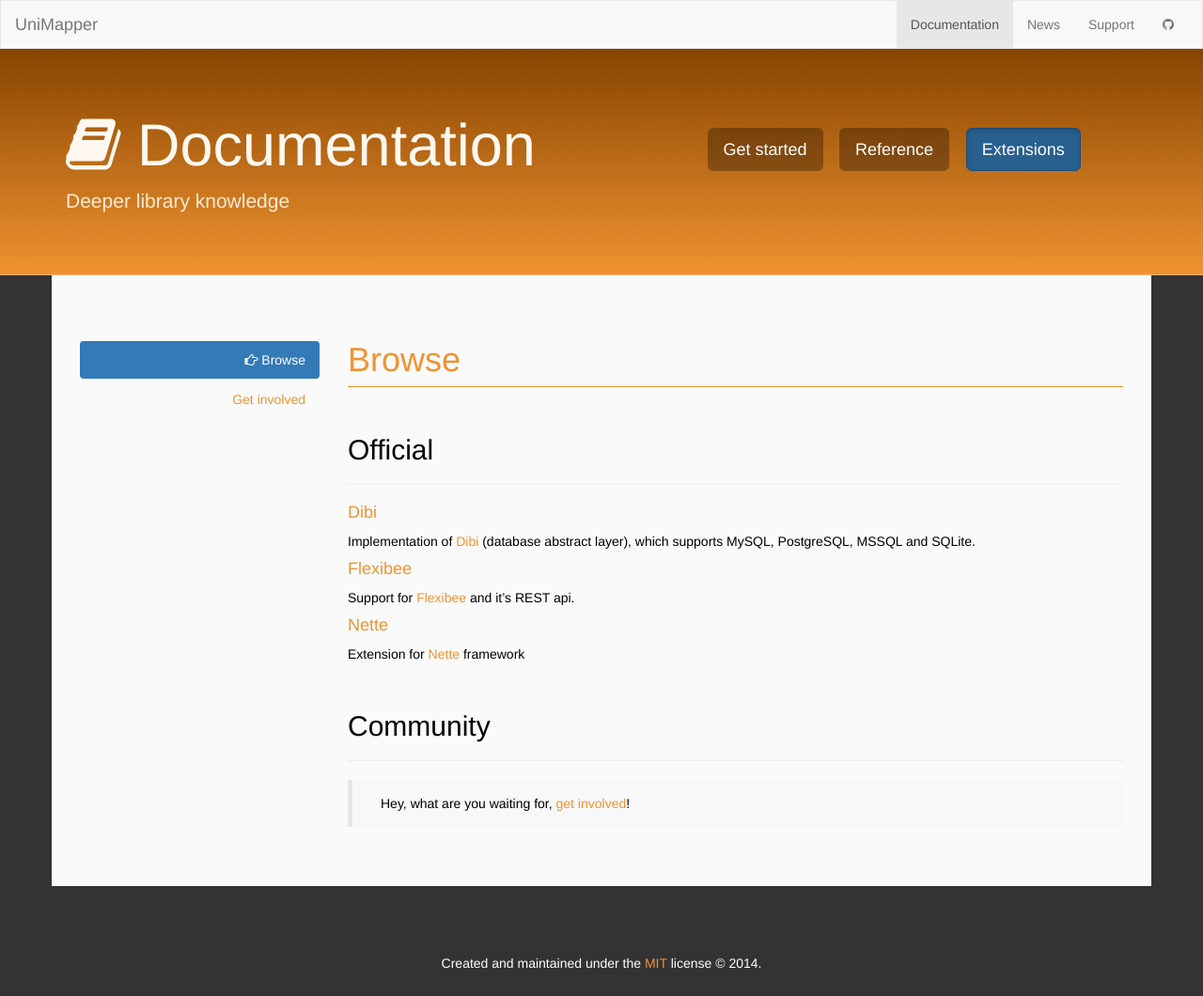
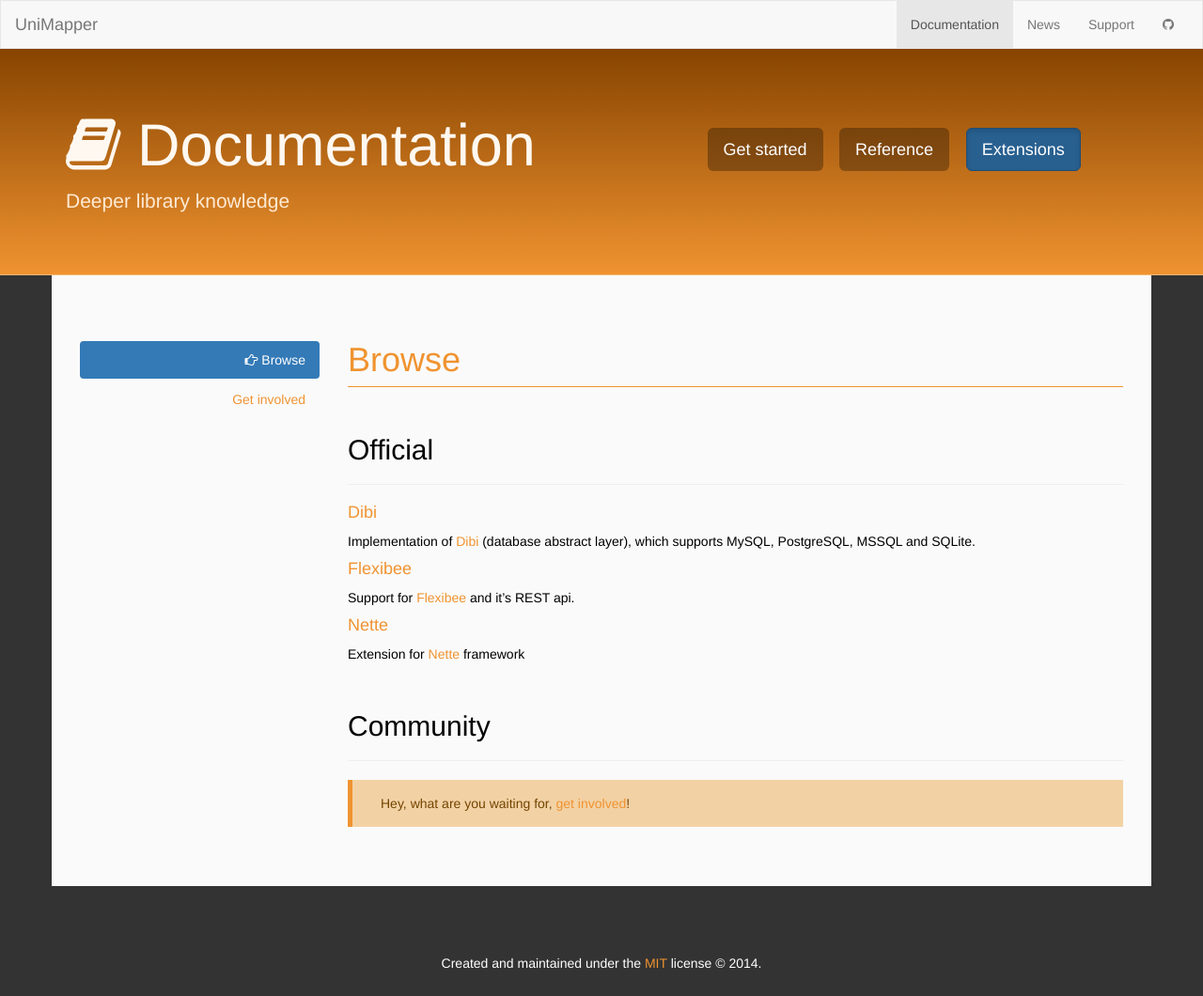
Before and after one commit to unimapper/unimapper.github.io, a Jekyll site: the page built from docs/extensions/browse.md, in a window 1280 px wide. Shown: the whole page at 94% size. Built offline with Jekyll 4.4.1, drawn with Linux system fonts in a browser that asks for light colours; nearby versions of some CDN libraries; the repository's description, which GitHub fills in, is left out; grey boxes are pictures that could not be loaded.

Commit message:
css: quoteblock colors

```diff
--- a/css/style.css
+++ b/css/style.css
@@ -76,8 +76,9 @@
 }
 .container-content blockquote {
     font-size: 14px;
-    border-left-color: #e7e7e7;
-    background-color: #f8f8f8;
+    border-left-color: #f09330;
+    background-color: #F2D2A5;
+    color: #754400;
     padding: 15px 30px;
 }
 .footer {
```
